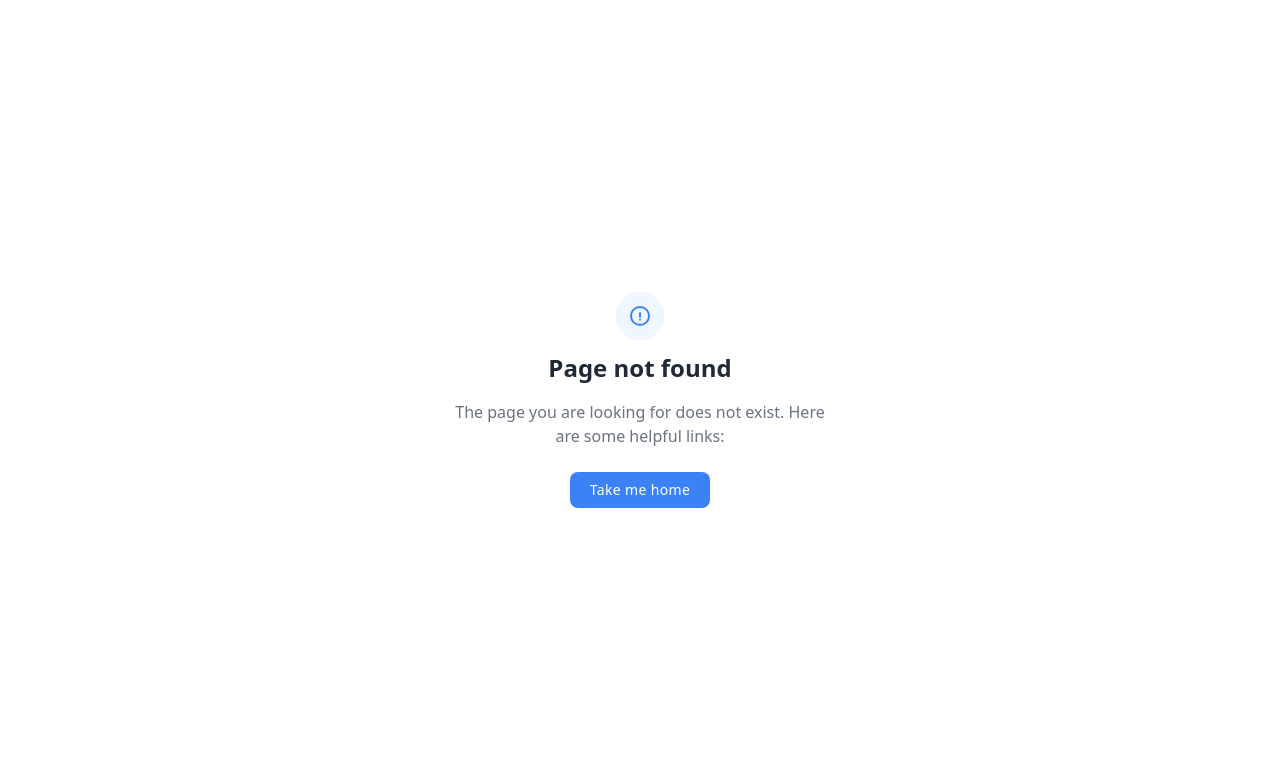
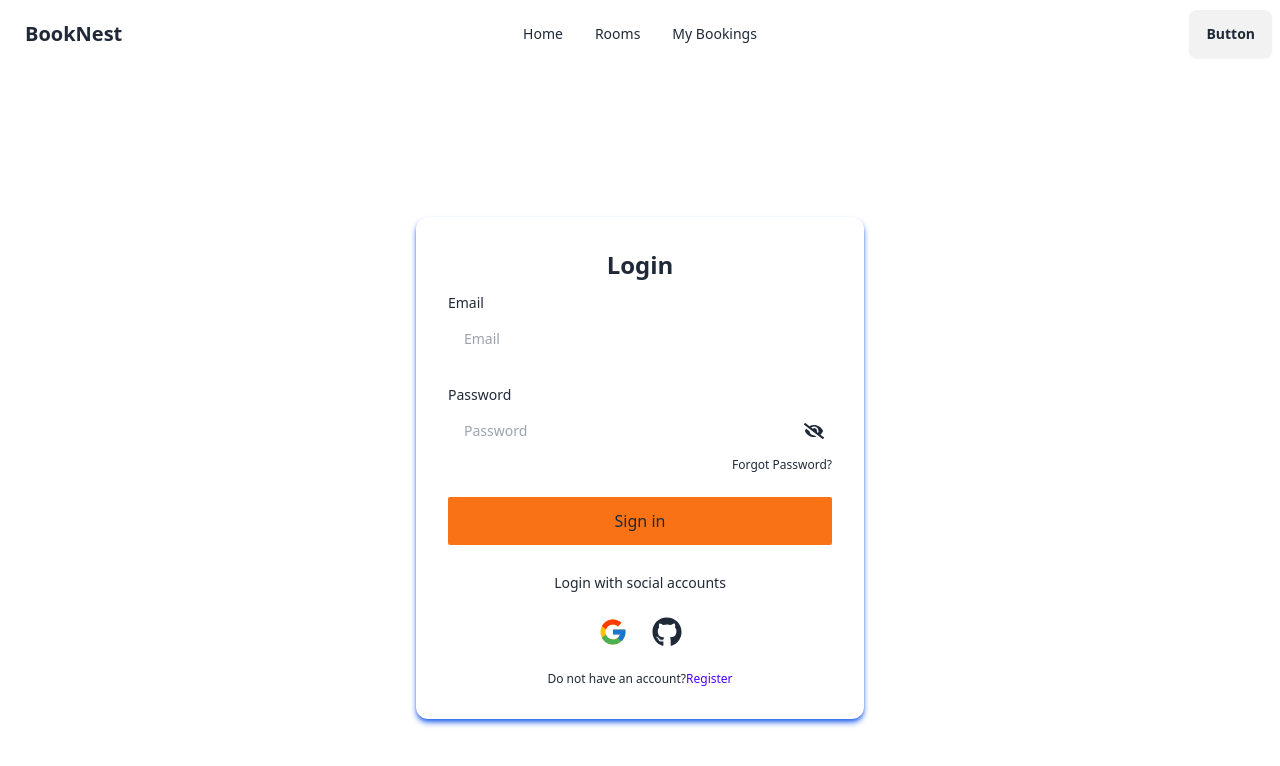
Before and after one commit to Shikder-Tarek-15/BookNest-Client, a React (Vite) app: page /login in a window 1280 px wide. Before the commit this address had no page. Shown: the top 766 px of the page. Built offline with nearby package versions, Linux system fonts and the light colour scheme; no server answers.

Commit message:
Add login page

```diff
--- a/index.html
+++ b/index.html
@@ -4,7 +4,7 @@
     <meta charset="UTF-8" />
     <link rel="icon" type="image/svg+xml" href="/vite.svg" />
     <meta name="viewport" content="width=device-width, initial-scale=1.0" />
-    <title>Vite + React</title>
+    <title>BookNest</title>
   </head>
   <body>
     <div id="root"></div>
--- a/package.json
+++ b/package.json
@@ -23,6 +23,7 @@
     "react-router-dom": "^6.23.1",
     "react-simple-typewriter": "^5.0.1",
     "sort-by": "^1.2.0",
+    "sweetalert2": "^11.11.0",
     "swiper": "^11.1.3",
     "typewriter": "^9.2.0"
   },
--- /dev/null
+++ b/src/AuthProvider/AuthProvider.jsx
@@ -0,0 +1,76 @@
+import {
+  GithubAuthProvider,
+  GoogleAuthProvider,
+  createUserWithEmailAndPassword,
+  onAuthStateChanged,
+  signInWithEmailAndPassword,
+  signInWithPopup,
+  signOut,
+} from "firebase/auth";
+import { createContext, useEffect, useState } from "react";
+import auth from "../Firebase/firebase.config";
+
+export const AuthContext = createContext(null);
+const AuthProvider = ({ children }) => {
+  const [users, setUsers] = useState(null);
+  const [loader, setLoader] = useState(true);
+
+  const googleProvider = new GoogleAuthProvider();
+  const githubProvider = new GithubAuthProvider();
+
+  // Register
+  const registerUser = (email, password) => {
+    setLoader(true);
+    return createUserWithEmailAndPassword(auth, email, password);
+  };
+
+  //   Login
+  const loginUser = (email, password) => {
+    setLoader(true);
+    return signInWithEmailAndPassword(auth, email, password);
+  };
+
+  //google
+  const google = () => {
+    setLoader(true);
+    return signInWithPopup(auth, googleProvider);
+  };
+
+  //gitHub
+  const github = () => {
+    setLoader(true);
+    return signInWithPopup(auth, githubProvider);
+  };
+
+  //Logout
+  const logOut = () => {
+    setLoader(true);
+    return signOut(auth);
+  };
+
+  useEffect(() => {
+    const unsubscribe = onAuthStateChanged(auth, (cUser) => {
+      if (cUser) {
+        setUsers(cUser);
+        setLoader(false);
+      } else {
+        setUsers(null);
+        setLoader(false);
+      }
+    });
+    return () => unsubscribe();
+  }, []);
+
+  const value = {
+    users,
+    loader,
+    registerUser,
+    loginUser,
+    logOut,
+    google,
+    github,
+  };
+  return <AuthContext.Provider value={value}>{children}</AuthContext.Provider>;
+};
+
+export default AuthProvider;
--- a/src/Routes/Routes.jsx
+++ b/src/Routes/Routes.jsx
@@ -2,6 +2,7 @@ import { createBrowserRouter } from "react-router-dom";
 import Root from "../Root/Root";
 import Home from "../Components/Home/Home";
 import ErrorPage from "../ErrorPage/ErrorPage";
+import Login from "../Components/Login/Login";
 
 const router = createBrowserRouter([
   {
@@ -13,6 +14,10 @@ const router = createBrowserRouter([
         path: "/",
         element: <Home />,
       },
+      {
+        path: "/login",
+        element: <Login />,
+      },
     ],
   },
 ]);
```
Also changed, not shown: src/main.jsx (+7 -1 lines), 1 other file (tests, documents, lock files or other folders).
